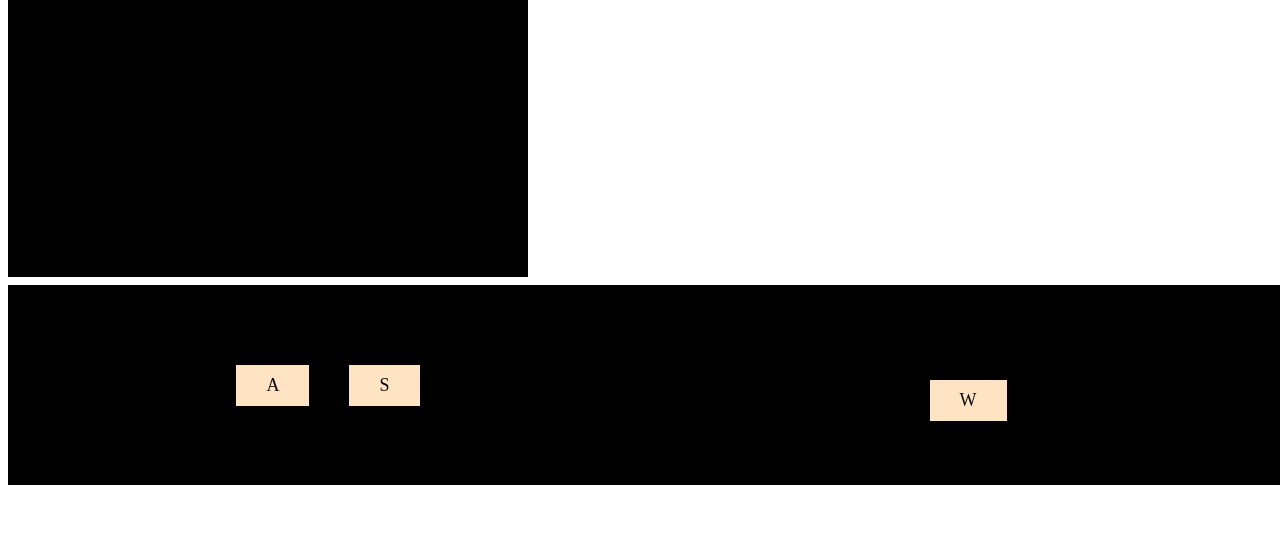
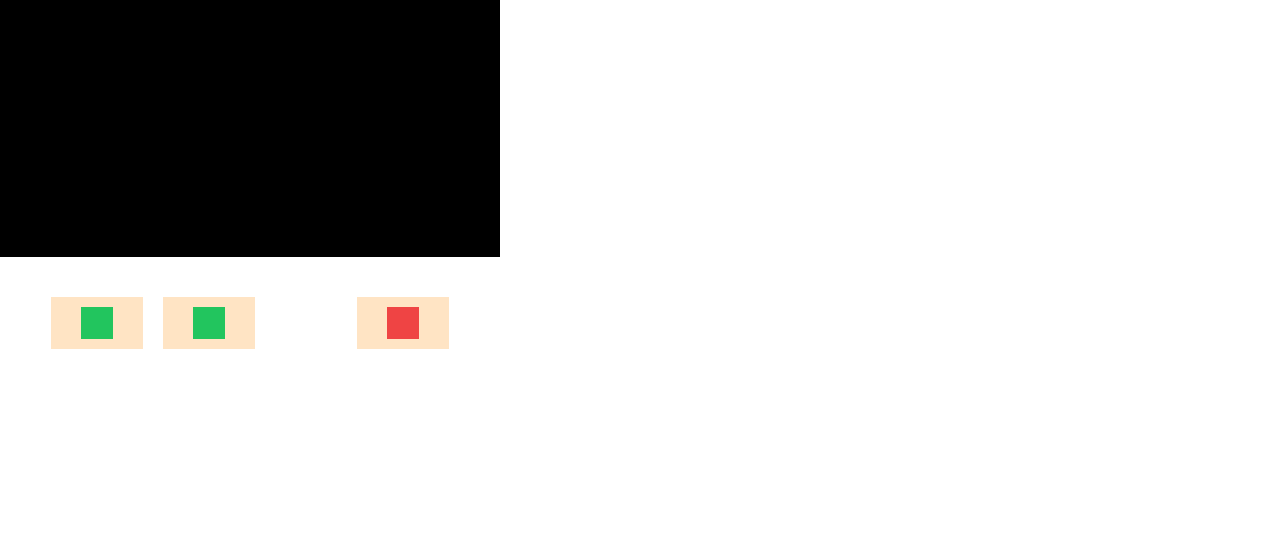
Before and after one commit to Abhijith-TG/shootingGame, a plain HTML site: page index.html in a window 1280 px wide. Shown: the part 243-800 px from the top of the page. Drawn offline with nearby package versions, Linux system fonts and the light colour scheme.

Commit message:
feat: Added tailwind css

```diff
--- a/index.html
+++ b/index.html
@@ -6,7 +6,7 @@
     <title>Document</title>
     <link rel="stylesheet" href="style.css">
 </head>
-<body style="width:100%">
+<body>
 
     <div id="playground">
         <h1 id="mark" style=" color:white;" >0</h1>
@@ -21,27 +21,34 @@
 
 
     </div>
-    <div style="display: flex; justify-content: space-between; width: 100%;">
-
-        <div class="control-section" >
+    <div class=" flex mt-10 justify-around items-center w-full">
 
 
-            <div class="control">
-                <div id="a_key" >A</div>
-                <div id="d_key">S</div>
+
+            <div class="flex gap-5">
+                <div id="a_key"  >
+                    <div class="w-8 h-8 bg-green-500">
+
+                    </div>
+                </div>
+                <div id="d_key"><div class="w-8 h-8 bg-green-500">
+
+                    </div>
+                </div>
 
             </div>
-        </div>
-        <div class="control-section" >
+        <div class="" >
 
-            <div class="control"></div>
-            <div id="w_key" >W</div>
-        </div>
+            <div id="w_key" >
+                <div class="w-8 h-8 bg-red-500">
+
+                    </div>
+            </div>
 
     </div>
 </div>
 
-
+    <script src="https://cdn.tailwindcss.com"></script>
     <script src="script.js" ></script>
 </body>
 </html>
--- a/style.css
+++ b/style.css
@@ -1,3 +1,8 @@
+body{
+    width: 500px;
+    height: 500px;
+}
+
 #playground{
     width: 500px;
     height: 500px;
@@ -85,7 +90,6 @@
 
     margin-top: 10px;
     width: 50dvw;
-    height: 200px;
     color: rgb(10, 10, 10);
     display: flex;
     flex-direction: column;
@@ -102,7 +106,6 @@
     margin-right: 50%;
     margin-top: 10px;
     width: 100%;
-    height: 200px;
     color: rgb(10, 10, 10);
     display: flex;
     flex-direction: column;
```
